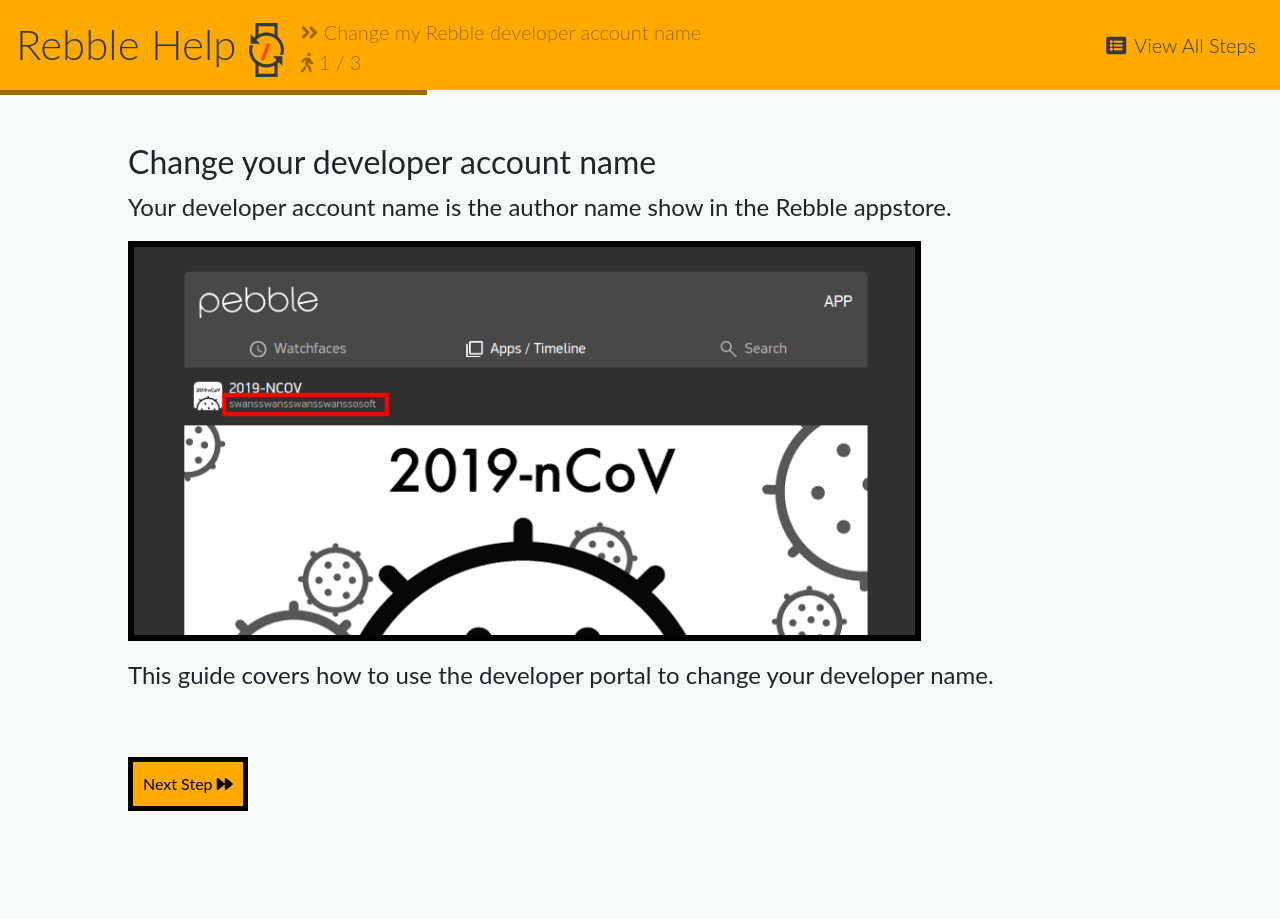
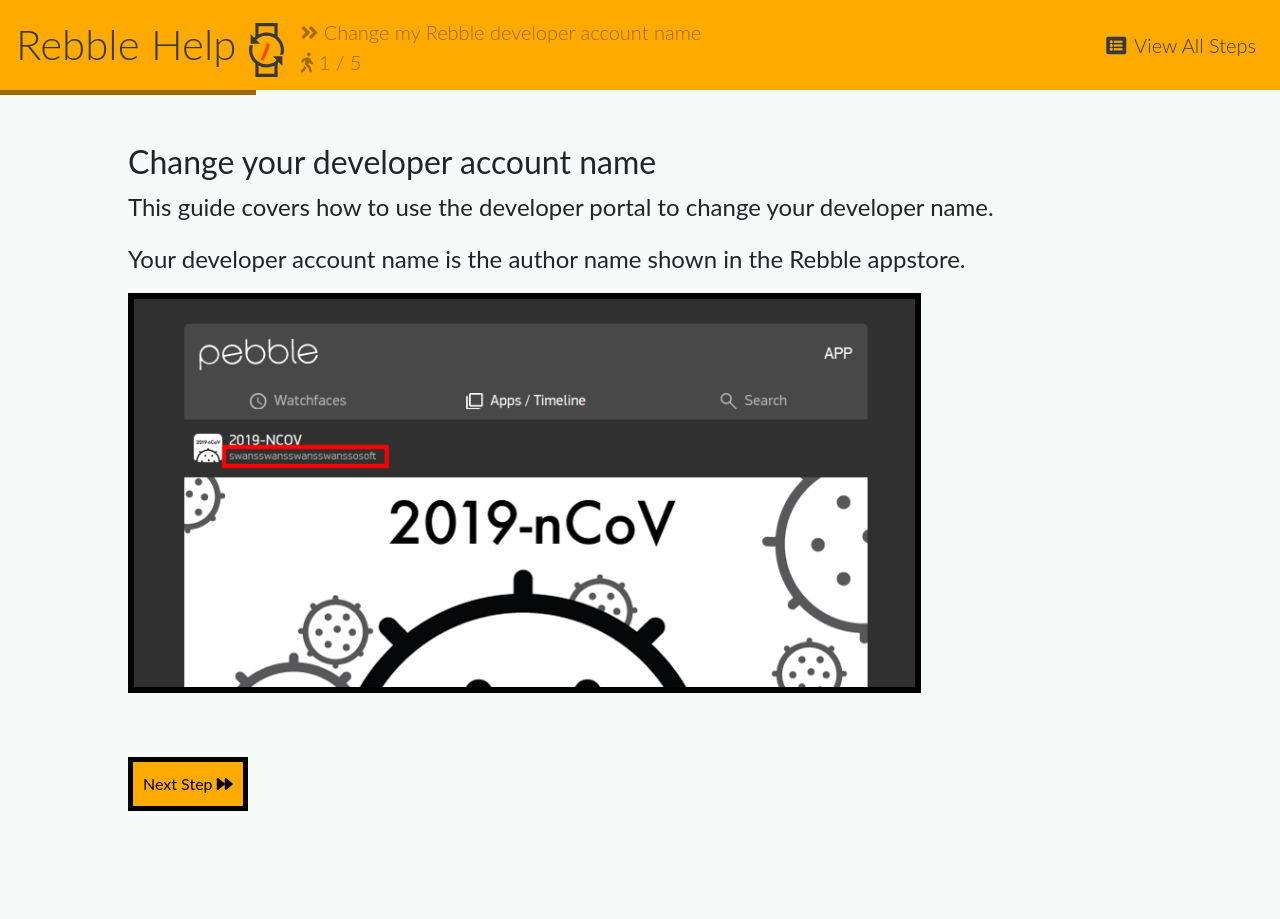
Before and after one commit to pebble-dev/rebble-help, a Jekyll site: the page built from _topic/developer-changename.md, in a window 1280 px wide. Built offline with Jekyll 4.4.1, drawn with Linux system fonts in a browser that asks for light colours; nearby versions of some CDN libraries; part of the change alters nothing that is shown.

Commit message:
Update developer-changename.md

```diff
--- a/_topic/developer-changename.md
+++ b/_topic/developer-changename.md
@@ -11,11 +11,12 @@ osSpecific: false
 
 # Change your developer account name
 
-Your developer account name is the author name show in the Rebble appstore.
+This guide covers how to use the developer portal to change your developer name.
+
+Your developer account name is the author name shown in the Rebble appstore.
 
 ![](/images/devportal/authorname.png)
 
-This guide covers how to use the developer portal to change your developer name.
 
 # Log in to the developer portal
 
@@ -23,11 +24,12 @@ Visit [dev-portal.rebble.io](https://dev-portal.rebble.io/) on a computer.
 
 Once you're logged in, you will be greeted with a list of your applications.
 
+(If you instead get a prompt asking you to create a new developer account, please contact us at the [Rebble Discord Server](https://rebble.io/discord) )
+
+Click the gears icon next to your current developer name in the top right of the page
+
 ![](/images/devportal/landing.png)
 
-(If you instead get a prompt asking you to create a new developer account, see [this help topic](/LINKNEEDED) )
-
-Click the gears icon next to your current developer name in the top right of the page
 
 # Select the edit button
 
@@ -35,10 +37,16 @@ You'll now see your profile page. Select the pen next to your developer name:
 
 ![](/images/devportal/changenamestart.png)
 
+
+# Change your developer name
+
 Update the name to the desired value, then press 'Update Name'
 
 ![](/images/devportal/changename2.png)
 
+
+# Done!
+
 You have now updated your developer name. This will be reflected in the appstore immediately.
 
 Please note that this affects the appstore only. Watchfaces and apps use the author field in their [app metadata file](https://developer.rebble.io/developer.pebble.com/guides/tools-and-resources/app-metadata/index.html), and as such should be updated individually.
```
